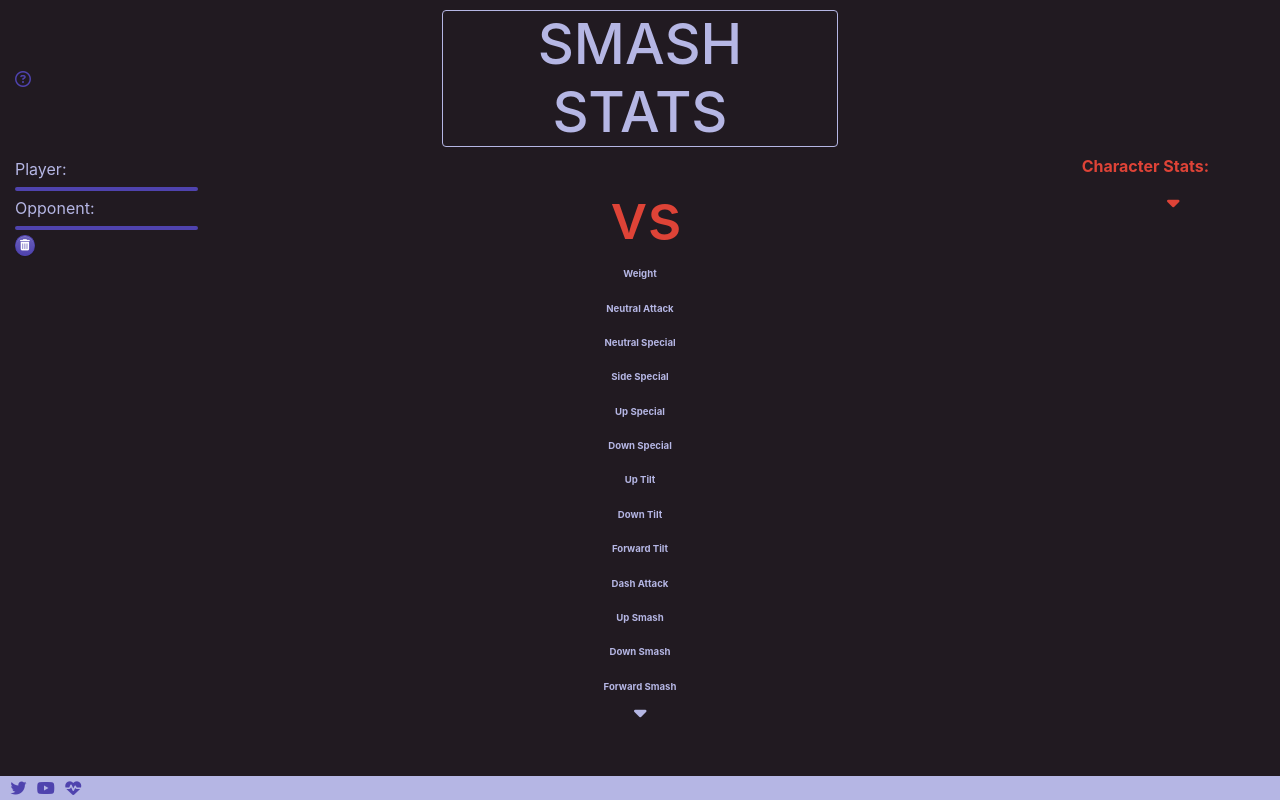
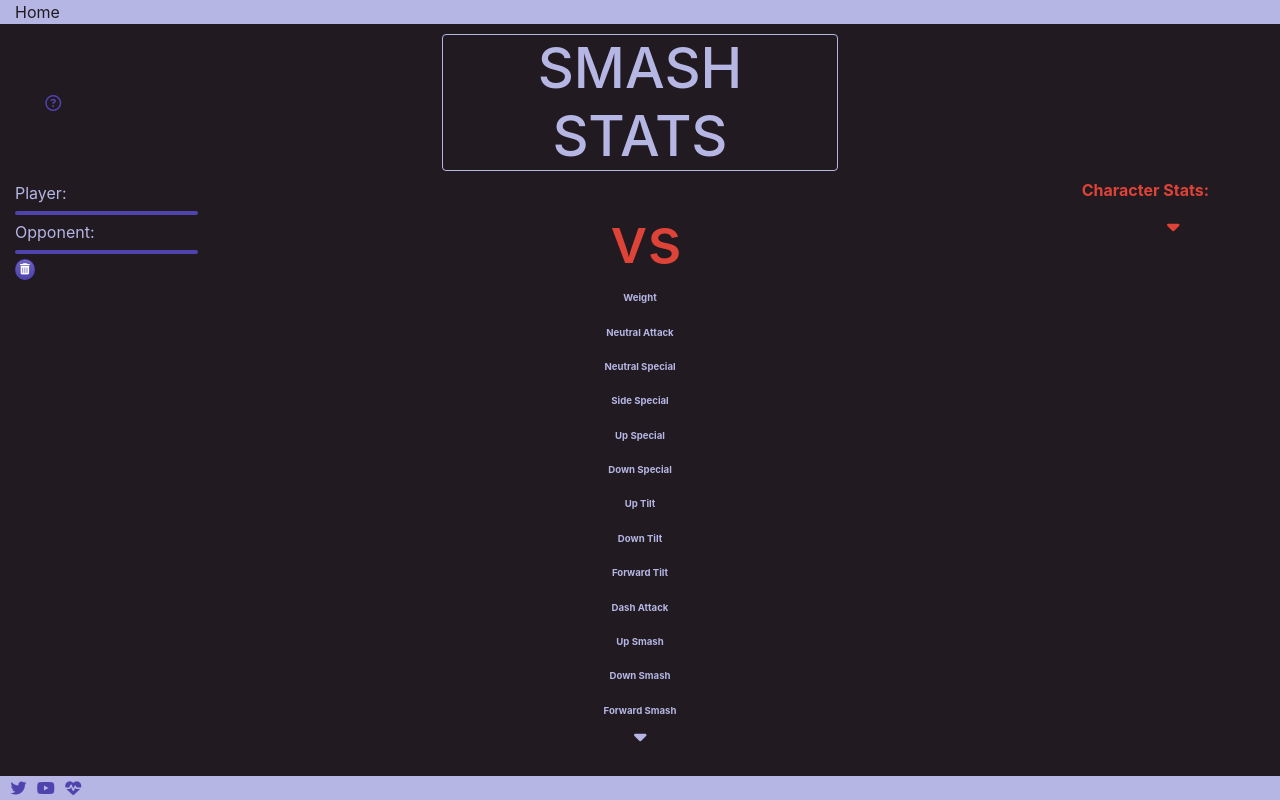
Before and after one commit to peytonas/smash-stats, a React (Create React App) app in the folder client/: page / in a window 1280 px wide. Built offline with nearby package versions, Linux system fonts and the light colour scheme; no server answers.

Commit message:
navbar and router installed

```diff
--- a/client/src/App.js
+++ b/client/src/App.js
@@ -8,6 +8,7 @@ import PlayerSelect from './Components/PlayerSelect'
 import OpponentSelect from './Components/OpponentSelect'
 import Matchup from './Components/Matchup'
 import Links from './Components/Links'
+import Navbar from './Components/Navbar'
 
 class App extends Component {
   state = {
@@ -85,8 +86,9 @@ class App extends Component {
   render() {
     return (
       <div id="characters" className="container-fluid">
+        <Navbar />
         <div className="row text-primary">
-          <div className="order-2 order-md-1 col col-md-1 align-self-center">
+          <div className="order-2 order-md-1 col col-md-1 align-self-center text-center">
             <i className="far fa-question-circle pointer text-success" onClick={this.viewInfo.bind(this)}></i>
           </div>
           <div className="order-1 order-md-2 col-12 offset-md-3 col-md-4 text-center">
--- a/client/src/Components/CharacterCard.js
+++ b/client/src/Components/CharacterCard.js
@@ -1,4 +1,5 @@
 import React, { Component } from 'react';
+import { Link, withRouter } from 'react-router-dom';
 import swal from 'sweetalert2'
 import './Character.css'
 import PropTypes from 'prop-types'
@@ -77,4 +78,4 @@ CharacterCard.propTypes = {
   character: PropTypes.object.isRequired
 }
 
-export default CharacterCard
+export default withRouter(CharacterCard);
--- a/client/src/Components/Matchup.js
+++ b/client/src/Components/Matchup.js
@@ -29,7 +29,7 @@ class Matchup extends Component {
           <MatchupStats player={player} opponent={opponent} />
           <OpponentStats player={player} opponent={opponent} />
         </div>
-        <h5><i className="fas fa-sort-down pulse text-primary" title="scroll down!"></i></h5>
+        <h5><i className="fas fa-sort-down pulse text-primary mt-n2" title="scroll down!"></i></h5>
       </div>
     )
   }
--- /dev/null
+++ b/client/src/Components/Nav.css
@@ -0,0 +1,3 @@
+label {
+  cursor: pointer;
+}
--- /dev/null
+++ b/client/src/Components/Navbar.js
@@ -0,0 +1,20 @@
+import React from 'react';
+import { Link, withRouter } from 'react-router-dom';
+import './Nav.css';
+
+function NavBar() {
+
+  return (
+    <footer className="row justify-content-between bg-primary text-center text-md-left">
+      <div className="col col-md-3">
+        <nav className="bg-primary">
+          <Link className="text-dark" to="/">
+            Home
+          </Link>
+        </nav>
+      </div>
+    </footer>
+  );
+}
+
+export default withRouter(NavBar);
--- a/client/src/index.js
+++ b/client/src/index.js
@@ -1,13 +1,16 @@
 import React from 'react';
 import ReactDOM from 'react-dom';
+import { BrowserRouter } from 'react-router-dom';
 import './index.css';
 import App from './App';
 import * as serviceWorker from './serviceWorker';
 
 ReactDOM.render(
-  <React.StrictMode>
-    <App />
-  </React.StrictMode>,
+  <BrowserRouter>
+    <React.StrictMode>
+      <App />
+    </React.StrictMode>
+  </BrowserRouter>,
   document.getElementById('root')
 );
 
```
Also changed, not shown: client/src/Components/Links.js (+9 -7 lines), client/package.json (line endings or trailing spaces).
